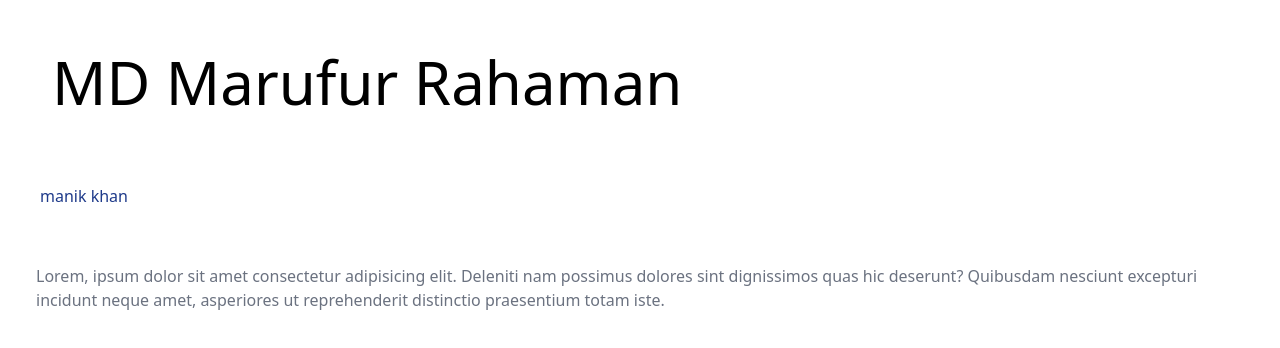
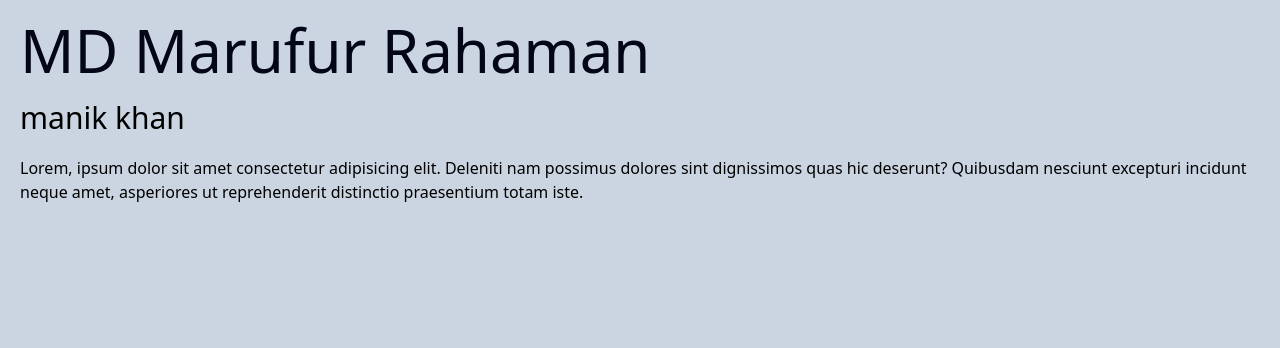
Before and after one commit to manikblocck/-setup-for-tailwind, a website built with Vite: page index.html in a window 1280 px wide. Built offline with nearby package versions, Linux system fonts and the light colour scheme.

Commit message:
tailwind-pratcic

```diff
--- a/index.html
+++ b/index.html
@@ -6,9 +6,9 @@
     <title>Tailwind pratcic</title>
     <link rel="stylesheet" href="CSS/main.css">
 </head>
-<body>
-    <h1 class="p-8 m-5 text-6xl">MD Marufur Rahaman</h1>
-    <h2 class="p-5 m-5 text-blue-900">manik khan</h2>
-    <p class="p-4 m-5 text-gray-500">Lorem, ipsum dolor sit amet consectetur adipisicing elit. Deleniti nam possimus dolores sint dignissimos quas hic deserunt? Quibusdam nesciunt excepturi incidunt neque amet, asperiores ut reprehenderit distinctio praesentium totam iste.</p>
+<body class="bg-slate-300">
+    <h1 class=" m-5 text-6xl text-slate-950">MD Marufur Rahaman</h1>
+    <h2 class=" m-5 text-black text-3xl">manik khan</h2>
+    <p class=" m-5 text-black">Lorem, ipsum dolor sit amet consectetur adipisicing elit. Deleniti nam possimus dolores sint dignissimos quas hic deserunt? Quibusdam nesciunt excepturi incidunt neque amet, asperiores ut reprehenderit distinctio praesentium totam iste.</p>
 </body>
 </html>
```
